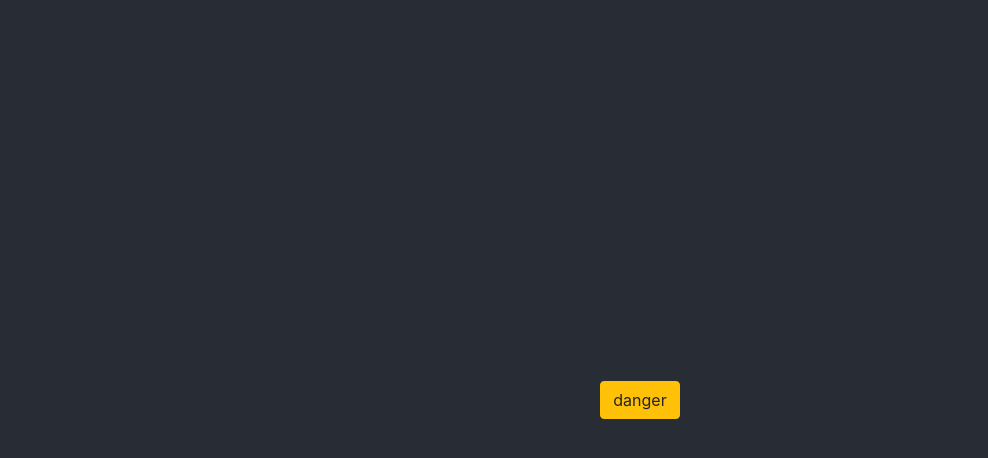
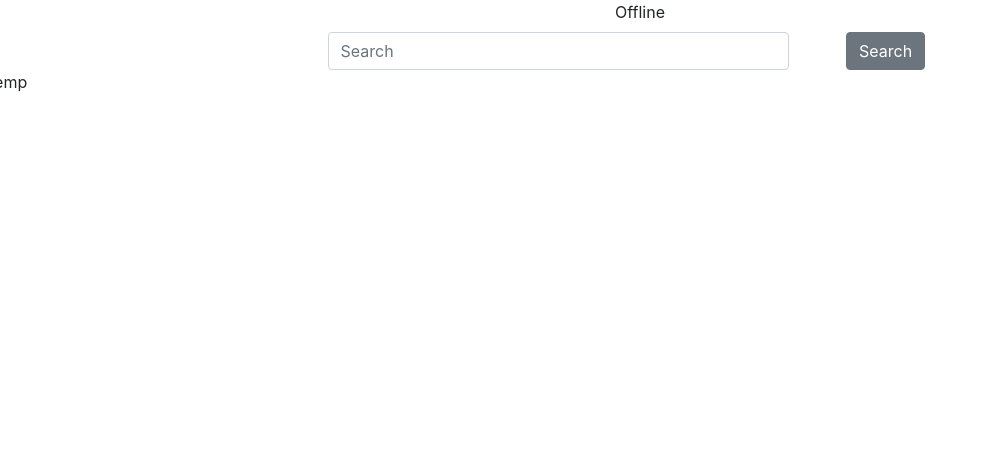
Before and after one commit to mnathl15/OffLearn, a React (Create React App) app in the folder ng_web/: page / in a window 1280 px wide. Shown: the top 458 px of the page, without its empty margins (0-988 px from the left). Built offline with nearby package versions, Linux system fonts and the light colour scheme.

Commit message:
added search bar

```diff
--- a/ng_web/src/App.js
+++ b/ng_web/src/App.js
@@ -1,17 +1,18 @@
 import React, { Component } from 'react';
 import logo from './logo.svg';
 import './App.css';
-import { Button } from 'reactstrap';
-import {Utils} from "./utils/utils"
-import {Constants} from "./utils/constants"
+import {SearchBar} from "./components/searchBar"
+import { FileExplorer } from "./components/fileExplorer"
+import { Label } from 'reactstrap';
+import { Constants } from './utils/constants';
 
 class App extends Component {
   render() {
     return (
       <div className="App">
-        <header className="App-header">
-        <Button color="warning" onClick={() => {Utils.searchQuery("test")}}>danger</Button>
-        </header>
+        <Label>{Constants.APP_NAME}</Label>
+        <SearchBar/>
+        <FileExplorer/>
       </div>
     );
   }
--- /dev/null
+++ b/ng_web/src/components/fileExplorer.js
@@ -0,0 +1,16 @@
+
+import React, { Component } from 'react';
+import { Button, Form, FormGroup, Input, Row, Col } from 'reactstrap';
+import {Utils} from "../utils/utils"
+import {Constants} from "../utils/constants"
+
+export class FileExplorer extends Component {
+
+    render() {
+        return (
+            <Row>
+                Temp
+            </Row>
+        );
+    }
+}
--- /dev/null
+++ b/ng_web/src/components/searchBar.js
@@ -0,0 +1,25 @@
+
+import React, { Component } from 'react';
+import { Button, Form, FormGroup, Input, Row, Col } from 'reactstrap';
+import {Utils} from "../utils/utils"
+import {Constants} from "../utils/constants"
+
+export class SearchBar extends Component {
+
+    render() {
+        return (
+          <Row>
+            <Col md={{ size: 6, offset: 3 }}>
+                <Row>
+                    <Col xs="9">
+                        <Input placeholder="Search" />
+                    </Col>
+                    <Col xs="3">
+                        <Button  onClick={() => {Utils.searchQuery("test")}}>Search</Button>
+                    </Col>
+                </Row>
+            </Col>
+        </Row>
+        );
+    }
+}
--- a/ng_web/src/utils/constants.js
+++ b/ng_web/src/utils/constants.js
@@ -1,6 +1,6 @@
 
 export class Constants{
-    static APP_NAME = "Offline Sites";
+    static APP_NAME = "Offline";
     static ROOT_URL = "http://localhost:5000"
     static searchUrl = Constants.ROOT_URL + "/search"
     static fileListUrl = Constants.ROOT_URL + "/fileList"
--- a/ng_web/src/utils/utils.js
+++ b/ng_web/src/utils/utils.js
@@ -11,8 +11,8 @@ export class Utils{
 
         fetch(url)
             .then(response => response.json())
-            .then(function(data) {
-                return data;
+            .then(function(data){
+                return data
             })
     }
 }
```
Also changed, not shown: 1 other file (tests, documents, lock files or other folders).
